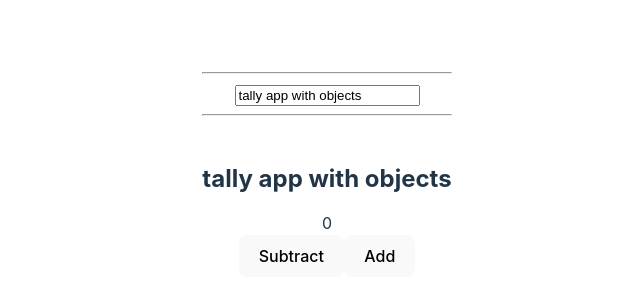
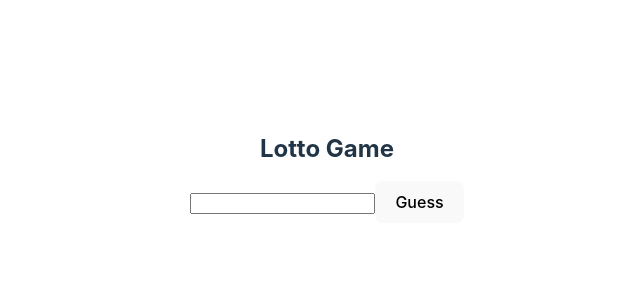
Before and after one commit to JustinScottJenecke/react-practice-micro-projects, a React (Vite) app in the folder react-hooks/: page / in a window 1280 px wide. Shown: the part 230-530 px from the top of the page, without its empty margins (313-953 px from the left). Built offline with nearby package versions, Linux system fonts and the light colour scheme.

Commit message:
creates utils and maps over guesses

```diff
--- a/react-hooks/src/App.jsx
+++ b/react-hooks/src/App.jsx
@@ -1,14 +1,15 @@
 import './App.css'
 import CounterObject from './components/2-CounterObject'
 import CounterPrevState from "./components/1-CounterPrevState"
+import LottoGame from "./components/3-Lotto-Game"
 
 function App() {
 
   return (
     <div className="App">
       {/* <CounterPrevState /> */}
-      <hr />
-      <CounterObject />
+      {/* <CounterObject /> */}
+      <LottoGame />
     </div>
   )
 }
--- a/react-hooks/src/components/3-Lotto-Game.jsx
+++ b/react-hooks/src/components/3-Lotto-Game.jsx
@@ -5,7 +5,11 @@ const LottoGame = () => {
     const [guesses, setGuesses] = useState([]);
 
     const generateNumber = () => {
+        return Math.floor(Math.random() * 10) + 1
+    }
 
+    const appendGuess = (newGuess) => {
+        setGuesses([...guesses, newGuess])
     }
 
     useEffect( () => {
@@ -18,7 +22,15 @@ const LottoGame = () => {
         <section>
             <h2>Lotto Game</h2>
             <div className="guess-container">
-
+                <ul>
+                    {
+                        guesses.map( guess => {
+                            <li>
+                                {guess}
+                            </li>
+                        })
+                    }
+                </ul>
             </div>
             <div>
                 <input type="number" name="guess" id="guess"/>
@@ -27,3 +39,5 @@ const LottoGame = () => {
         </section>
     )
 }
+
+export default LottoGame
```
